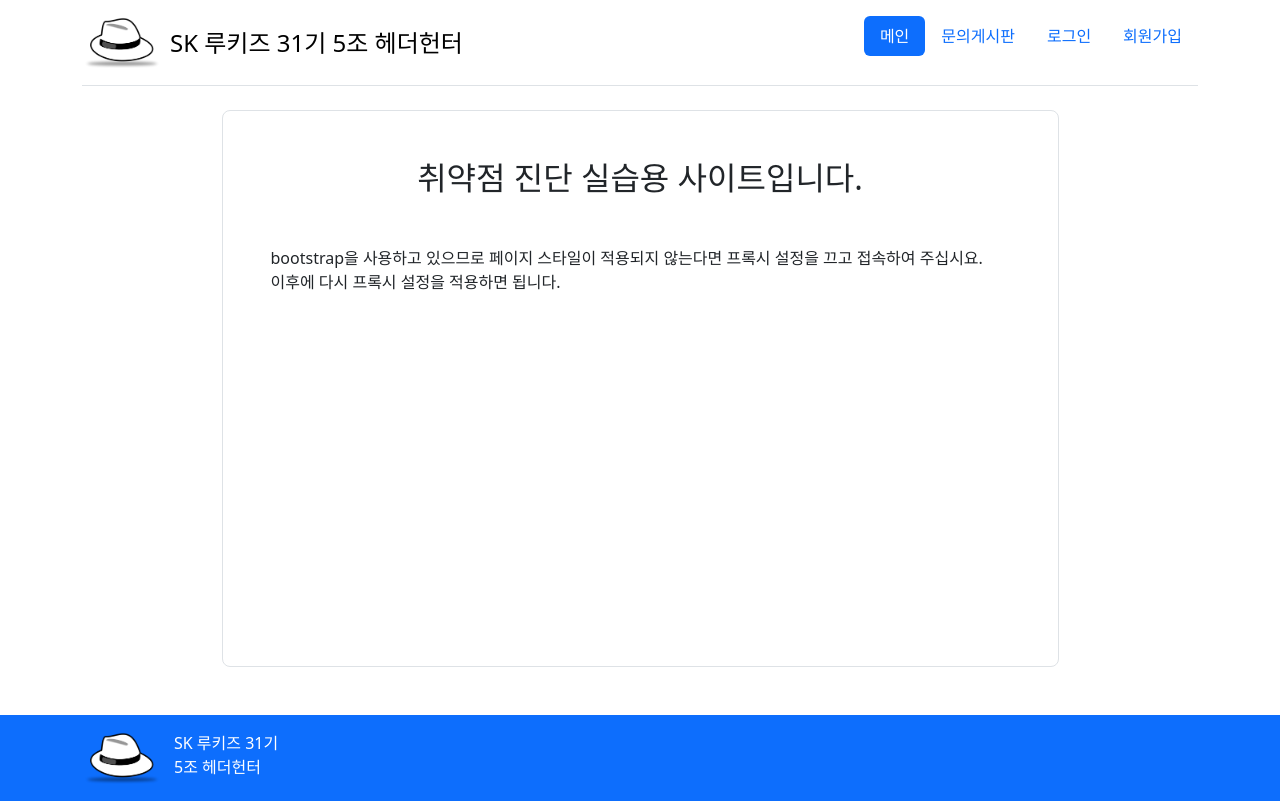
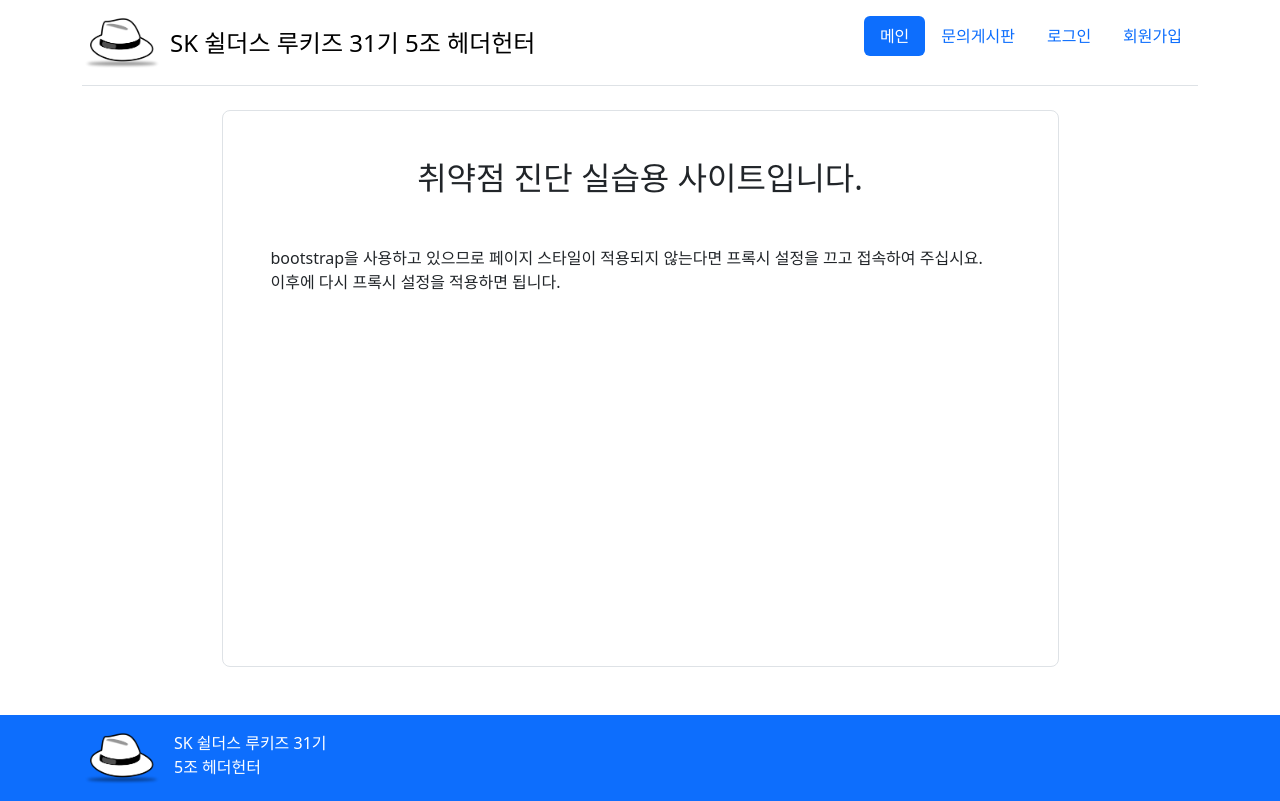
Before and after one commit to tjrghks0216/web-vuln, a PHP site: page / in a window 1280 px wide. Run offline with PHP 8.4, Linux system fonts and the light colour scheme.

Commit message:
feat: 바로 마이페이지 접근 가능하도록 수정, 자유게시판에 XSS 의도적으로  뚫음

```diff
--- a/webApp/include/footer.php
+++ b/webApp/include/footer.php
@@ -4,7 +4,7 @@
     <div class="container d-flex gap-1">
         <img src="/images/white_hat.png" style="width:5rem; object-fit:contain" class="me-2">
         <div class="d-flex flex-column">
-            <span class="text-bg-primary">SK 루키즈 31기</span>
+            <span class="text-bg-primary">SK 쉴더스 루키즈 31기</span>
             <span class="text-bg-primary">5조 헤더헌터</span>
         </div>
     </div>
--- a/webApp/include/header.php
+++ b/webApp/include/header.php
@@ -29,7 +29,7 @@
             <a href="/"
                 class="d-flex align-items-center mb-3 mb-md-0 me-md-auto link-body-emphasis text-decoration-none">
                 <img src="/images/white_hat.png" style="width:5rem" class="me-2">
-                <span class="fs-4">SK 루키즈 31기 5조 헤더헌터</span>
+                <span class="fs-4">SK 쉴더스 루키즈 31기 5조 헤더헌터</span>
             </a>
 
             <ul class="nav nav-pills">
@@ -42,7 +42,8 @@
                 <li class="nav-item"><a href="free_board_list.php"
                         class="nav-link <?php echo ($current_tab == 'free_board') ? 'active' : '' ?>">자유게시판</a></li>
 
-                <li class="nav-item"><a href="mypage_password.php"
+                <!-- <li class="nav-item"><a href="mypage_password.php" -->
+                <li class="nav-item"><a href="mypage.php"
                         class="nav-link <?php echo ($current_tab == 'mypage') ? 'active' : '' ?>">마이페이지
                         (<?= $_SESSION['id'] ?>)</a></li>
                 <li class='nav-item'><a href='logout.php' class='nav-link'>로그아웃</a></li>
```
Also changed, not shown: webApp/mypage.php (+4 -3 lines), webApp/pg/free_board_process.php (+12 -4 lines).
